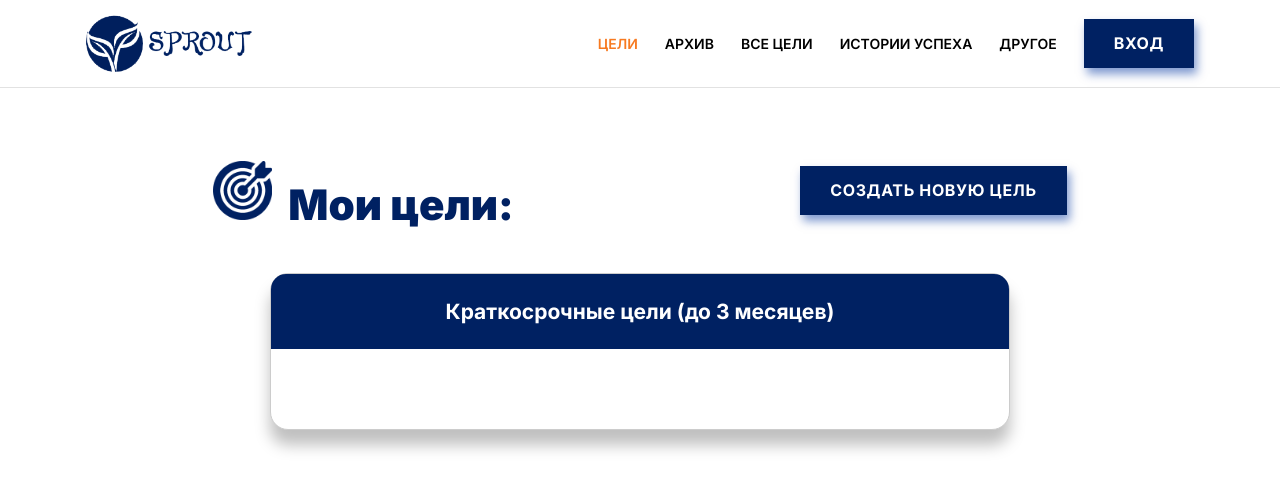
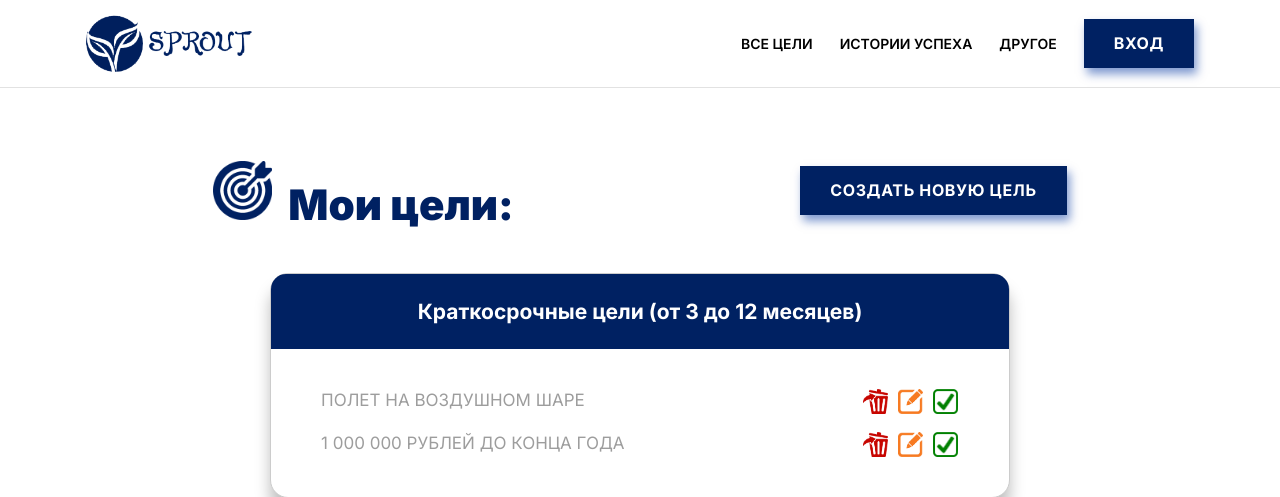
Before and after one commit to Viktor1732/ACHIEVING_GOALS, a Django app: page /goals/ in a window 1280 px wide. Shown: the top 497 px of the page. Run offline with Django 4.2, Linux system fonts and the light colour scheme; data comes from the database, SQL or seed files in the repository; both versions use the stored data as it was after the commit; parts of the project's set-up code (start-up, migrations or seed data) failed here and were passed over.

Commit message:
- Настроил отображение меню в зависимости от авторизации; - Настроил показ списка целей, только если есть записи; - Добавил контент

```diff
--- a/goals/goal_setting/templates/goal_setting/base.html
+++ b/goals/goal_setting/templates/goal_setting/base.html
@@ -34,12 +34,14 @@
                 {% url 'privacy_policy' as privacy_policy %}
                 {% url 'condition_of_use' as condition_of_use %}
                 <ul class="menu-header-not-auth">
+                    {% if request.user.is_authenticated %}
                     <li class="menu-header-item">
                         <a class="{% active request goals %}" href="{{ goals }}">Цели</a>
                     </li>
                     <li class="menu-header-item">
                         <a class="{% active request archive %}" href="{{ archive }}">Архив</a>
                     </li>
+                    {% endif %}
                     <li class="menu-header-item">
                         <a class="{% active request public_goals %}" href="{{ public_goals }}">Все цели</a>
                     </li>
@@ -67,8 +69,8 @@
                     </li>
                 </ul>
                 {% if request.user.is_authenticated %}
-                    <p class="menu-nav-link login">{{ user.username }}  |  </p>
-                    <a href="logout" class="menu-nav-link login">Выйти</a>
+                    <p class="menu-nav-link login">{{ user.username }}  |
+                    <a href="{% url 'logout' %}" class="menu-nav-link login">Выйти</a></p>
                 {% else %}
                     <a href="{% url 'auth' %}" class="btn-blue btn">Вход</a>
                 {% endif %}
--- a/goals/goal_setting/templates/goal_setting/goals.html
+++ b/goals/goal_setting/templates/goal_setting/goals.html
@@ -19,7 +19,9 @@
         </div>
 
         <div class="goal-list-wrap">
+            {% if period %}
             <!-- Краткосрочные -->
+            {% if period.less_90_days %}
             <div class="goal-list-card">
                 <div class="goal-list-header">
                     Краткосрочные цели (до 3 месяцев)
@@ -55,8 +57,10 @@
                     {% endfor %}
                 </ul>
             </div>
+            {% endif %}
 
             <!-- Краткосрочные 3-12 месяцев -->
+            {% if period.from_3_to_12_months %}
             <div class="goal-list-card">
                 <div class="goal-list-header">
                     Краткосрочные цели (от 3 до 12 месяцев)
@@ -92,8 +96,10 @@
                     {% endfor %}
                 </ul>
             </div>
+            {% endif %}
 
             <!-- Среднесрочные -->
+            {% if period.from_1_to_3_years %}
             <div class="goal-list-card">
                 <div class="goal-list-header">
                     Среднесрочные (от 1 до 3 лет)
@@ -129,8 +135,10 @@
                     {% endfor %}
                 </ul>
             </div>
+            {% endif %}
 
             <!-- Долгосрочные -->
+            {% if period.more_3_years %}
             <div class="goal-list-card">
                 <div class="goal-list-header">
                     Долгосрочные цели (от 3 лет)
@@ -166,7 +174,9 @@
                     {% endfor %}
                 </ul>
             </div>
+            {% endif %}
         </div>
+        {% endif %}
     </div>
 </section>
 
```
Also changed, not shown: goals/db.sqlite3 (added), goals/media/photos/2023/03/31/0P9A7322-1024x683.jpg (added), goals/media/photos/2023/03/31/0P9A7322-1024x683_PWVnLG2.jpg (added), goals/media/photos/2023/03/31/0P9A7322-1024x683_iPnpOTn.jpg (added), goals/media/photos/2023/03/31/eHhzdZaPUdg.jpg (added), goals/media/photos/goals/2023/03/31/1646302661_1.jpg (added), goals/media/photos/goals/2023/03/31/1671182223_3dda7b40c2725d4ff2b73e22a2951411.jpg (added), goals/media/photos/goals/2023/03/31/a5802a5ec966948e9bbd1f84b82ba9b1.jpg (added), goals/media/photos/goals/2023/03/31/flat.jpg (added), goals/media/photos/goals/2023/03/31/w816-crop-stretch-87df2c02.jpg (added), goals/media/photos/goals/2023/03/31/Воздушный_шар.jpg (added).
